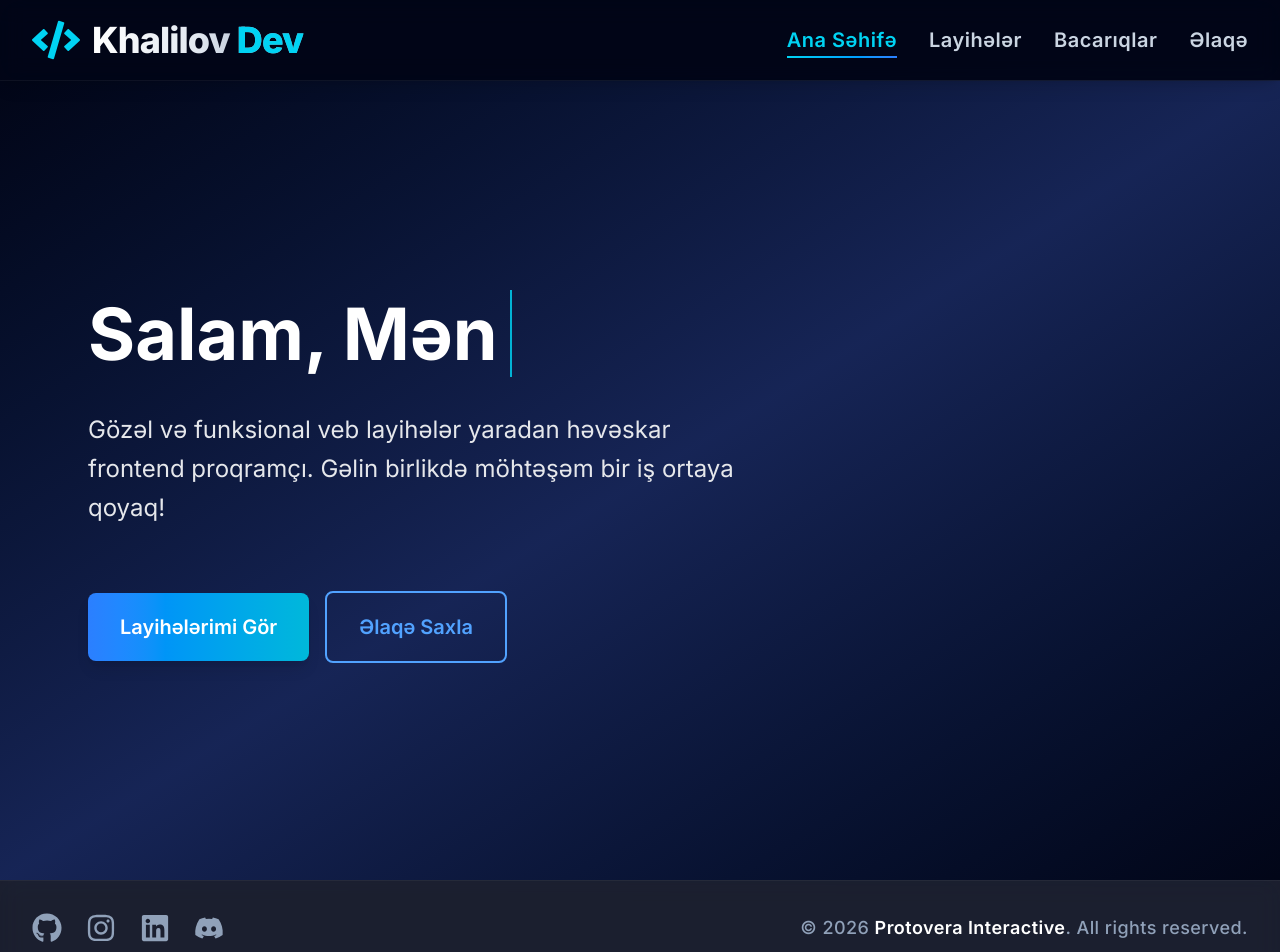
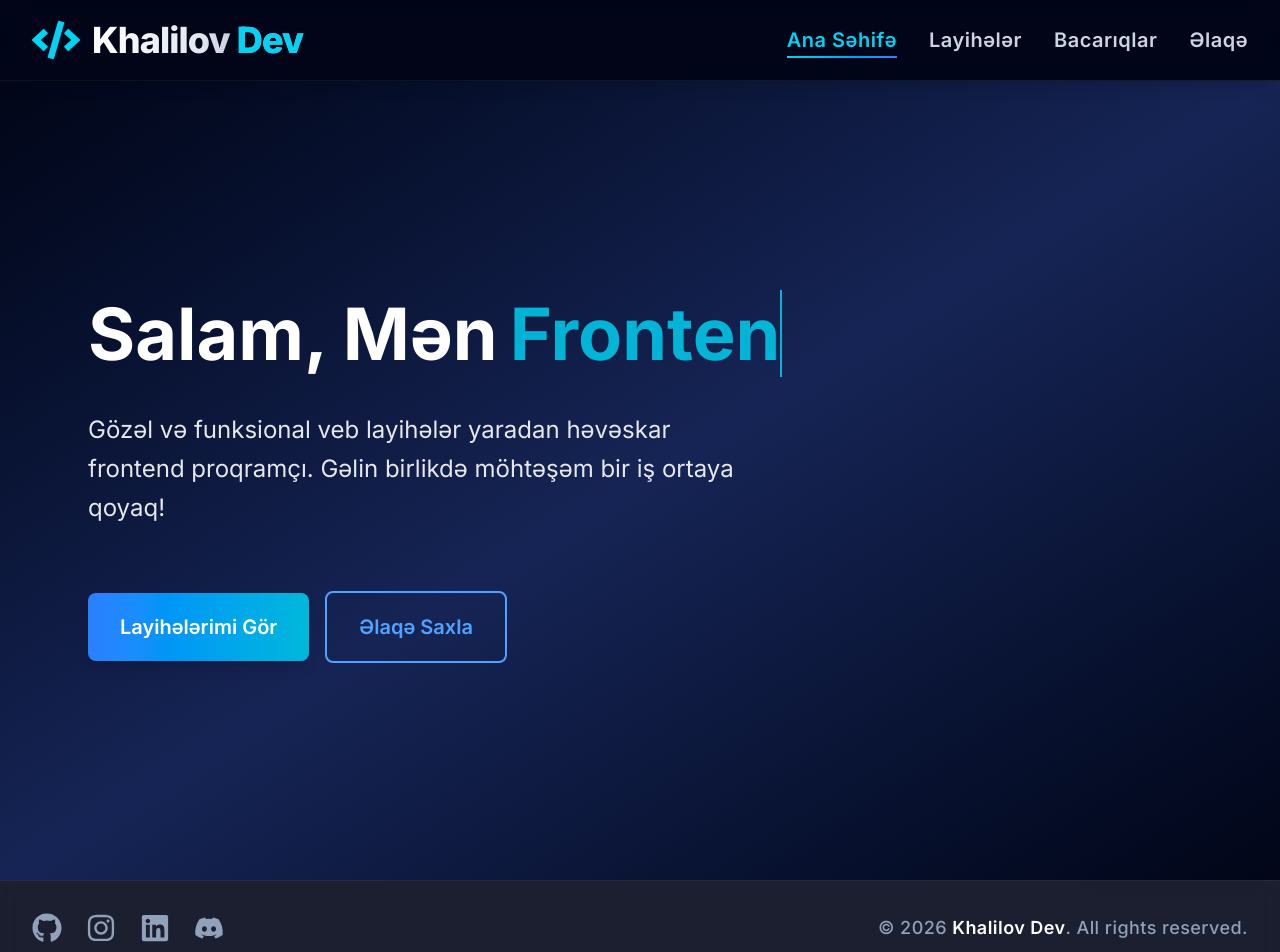
Before and after one commit to KhalilovDev0/My-Portfolie-Site, a React (Vite) app: page / in a window 1280 px wide. Shown: the top 952 px of the page. Built offline with nearby package versions, Linux system fonts and the light colour scheme.

Commit message:
feat: update site branding and improve footer content

```diff
--- a/index.html
+++ b/index.html
@@ -2,7 +2,7 @@
 <html lang="en">
   <head>
     <meta charset="UTF-8" />
-    <link rel="icon" type="image/svg+xml" href="/favicon.svg" />
+    <link rel="icon"  href="/public/Developer.png" />
     <link rel="preconnect" href="https://fonts.googleapis.com" />
     <link rel="preconnect" href="https://fonts.gstatic.com" crossorigin />
     <link
@@ -10,7 +10,7 @@
       rel="stylesheet"
     />
     <meta name="viewport" content="width=device-width, initial-scale=1.0" />
-    <title>my-portfolie-site</title>
+    <title>Khalilov Dev</title>
   </head>
   <body>
     <div id="root"></div>
--- a/src/components/Footer.jsx
+++ b/src/components/Footer.jsx
@@ -51,7 +51,7 @@ function Footer() {
       </ul>
 
       <div className="text-xs md:text-lg text-slate-400 text-center sm:text-right font-medium tracking-wide">
-        © {currentYear} <span className="text-white hover:text-cyan-400 transition-colors duration-300 cursor-pointer font-semibold">Protovera Interactive</span>. All rights reserved.
+        © {currentYear} <span className="text-white hover:text-cyan-400 transition-colors duration-300 cursor-pointer font-semibold">Khalilov Dev</span>. All rights reserved.
       </div>
 
       </div>
--- a/src/pages/Home.jsx
+++ b/src/pages/Home.jsx
@@ -3,7 +3,7 @@ import Typewriter from "../components/Typewriter";
 import { motion } from "framer-motion";
 
 function Home() {
-  const myTitles = ["Xəlilov Ağaşirin", "Frontend Tərtibatçı"];
+  const myTitles = ["Xəlilov Ağa", "Frontend Tərtibatçı"];
   const isMobile = window.innerWidth < 640;
   return (
     <div className="w-full min-h-screen bg-linear-to-br from-slate-950 via-blue-950 to-slate-950 text-white flex justify-start items-center transition-all overflow-x-hidden">
--- a/src/pages/Skills.jsx
+++ b/src/pages/Skills.jsx
@@ -15,11 +15,12 @@ function Skills() {
     Framework: [
       { id: "react", name: "React", icon: "react-original" },
       { id: "tail", name: "Tailwind CSS", icon: "tailwindcss-original" },
-      { id: "node", name: "Node.js", icon: "nodejs-plain" },
+      { id: "material", name: "Material UI", icon: "materialui-plain" },
+      { id: "framer", name: "Framer Motion", icon: "framermotion-plain" },
     ],
     Other: [
       { id: "git", name: "Git", icon: "git-plain" },
-      { id: "dock", name: "Docker", icon: "docker-plain" },
+      { id: "dock", name: "Unity", icon: "unity-plain" },
       { id: "aws", name: "Linux", icon: "linux-plain" },
     ],
   };
```
Also changed, not shown: public/Developer.png (added).
